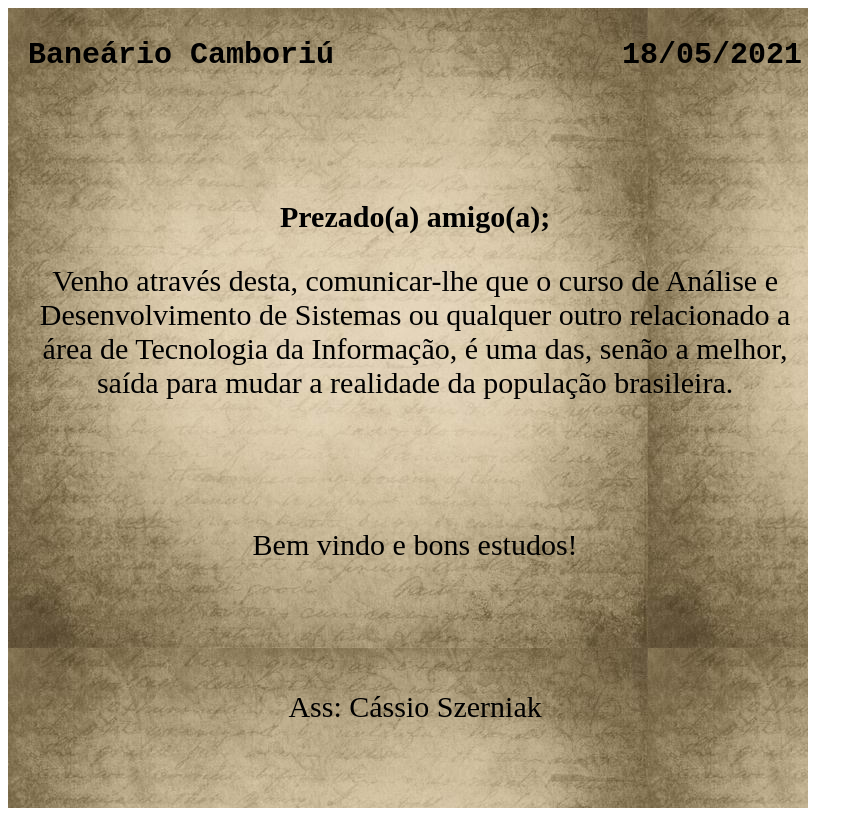
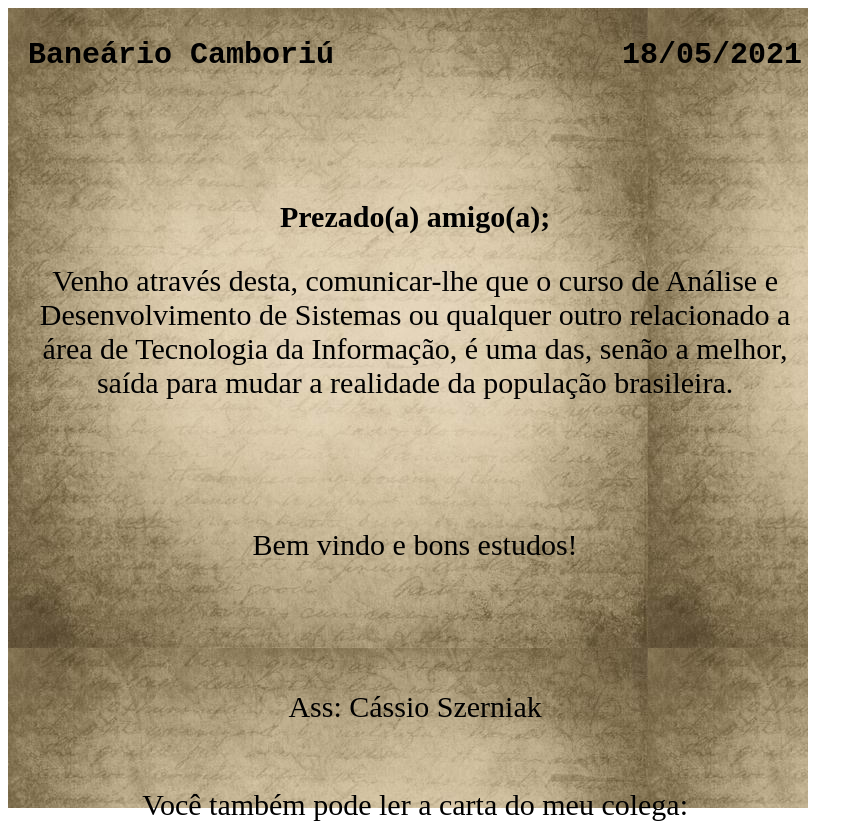
Before and after one commit to cassio-szerniak/Carta_HTML, a plain HTML site: page index.html in a window 1280 px wide. Shown: the whole page, without its empty margins (0-863 px from the left). Drawn offline with Linux system fonts and the light colour scheme.

Commit message:
Update index.html

```diff
--- a/index.html
+++ b/index.html
@@ -20,6 +20,8 @@
      <p>Bem vindo e bons estudos!</p>
      <br><br>
      <p>Ass: Cássio Szerniak</p>
+     <br>
+     <footer>Você também pode ler a carta do meu colega: </footer>
     </div>
     </div>
 
```
